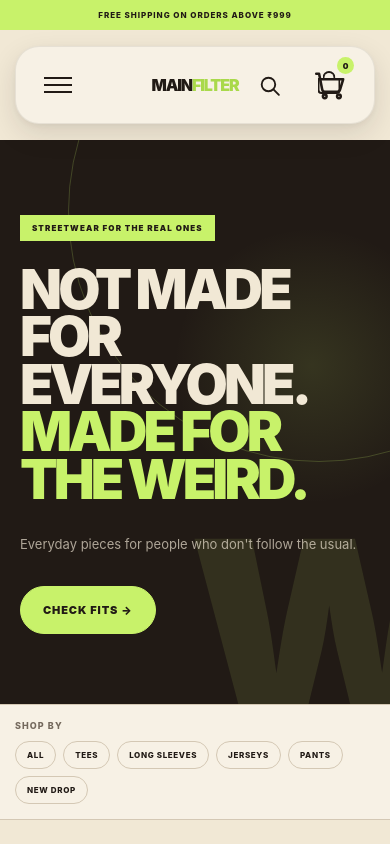
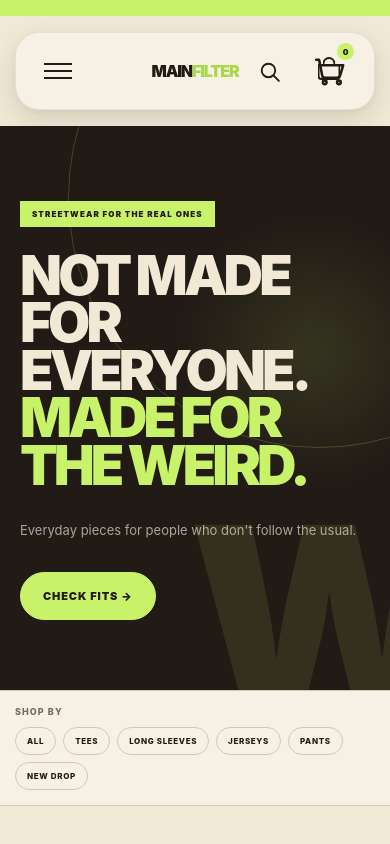
Before and after one commit to golobbygamerz-pixel/main-fltr, a React (Vite) app: page / in a window 390 px wide. Shown: the top 844 px of the page. Built offline with nearby package versions, Linux system fonts and the light colour scheme.

Commit message:
Update styles.css

```diff
--- a/src/styles.css
+++ b/src/styles.css
@@ -1891,3 +1891,38 @@ header {
   }
 
 }
+/* =========================================================
+   THIN TOP BAR
+========================================================= */
+
+.top {
+  min-height: 20px;
+  height: 20px;
+  padding: 0 5%;
+
+  background: var(--lime);
+}
+
+/* Hide the free shipping text */
+.top span:first-child {
+  display: none;
+}
+
+/* Hide remaining top-bar text too */
+.top span:not(:first-child) {
+  display: none;
+}
+
+
+/* Mobile */
+@media (max-width: 600px) {
+  .top {
+    min-height: 16px;
+    height: 16px;
+    padding: 0;
+  }
+
+  .top span {
+    display: none !important;
+  }
+}
```
